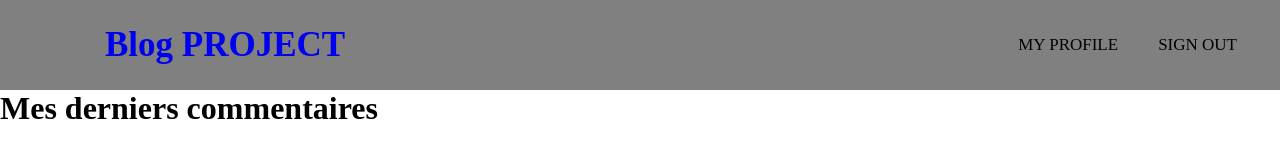
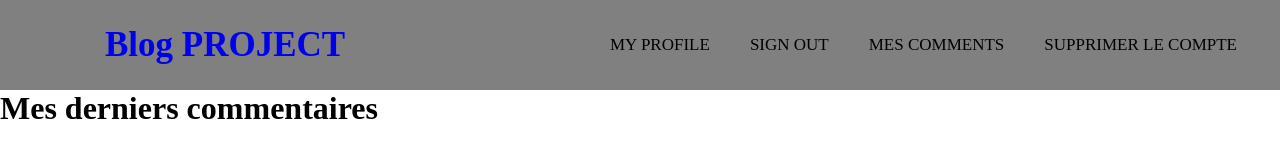
Before and after one commit to Marie2866/blog_project_vercel, a website: page reader.html in a window 1280 px wide. Drawn offline with Linux system fonts and the light colour scheme.

Commit message:
Update reader.html : mise à jour du nav

```diff
--- a/reader.html
+++ b/reader.html
@@ -17,6 +17,8 @@
         <ul>
           <li><a class="active" href="profile.html">My profile</a></li>
           <li><a href="">Sign out</a></li>
+          <li><a href="">Mes comments</a></li>
+          <li><a href="Delete-account.html">Supprimer le compte</a></li>
         </ul>
       </nav>
     </header>
```
